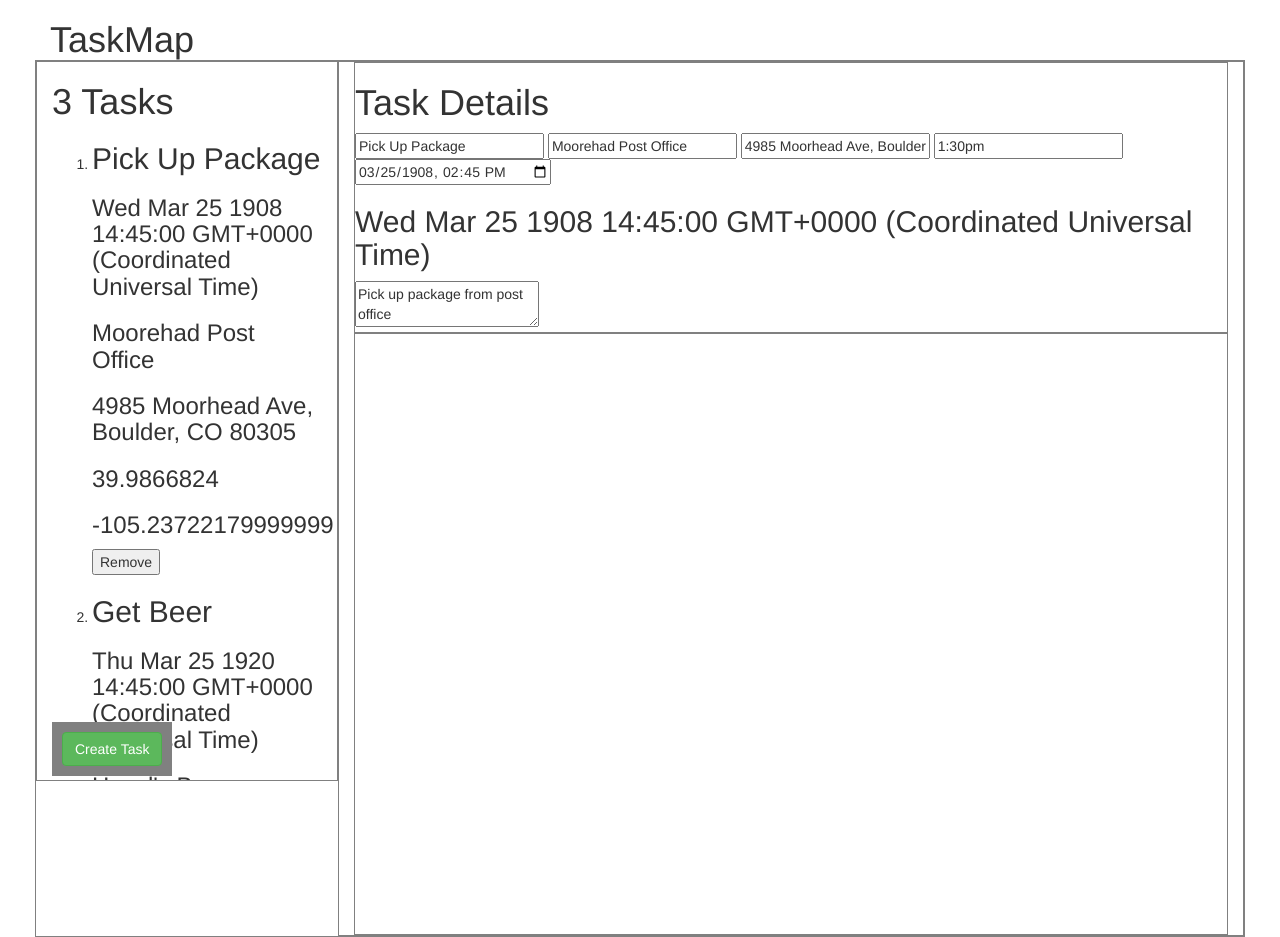
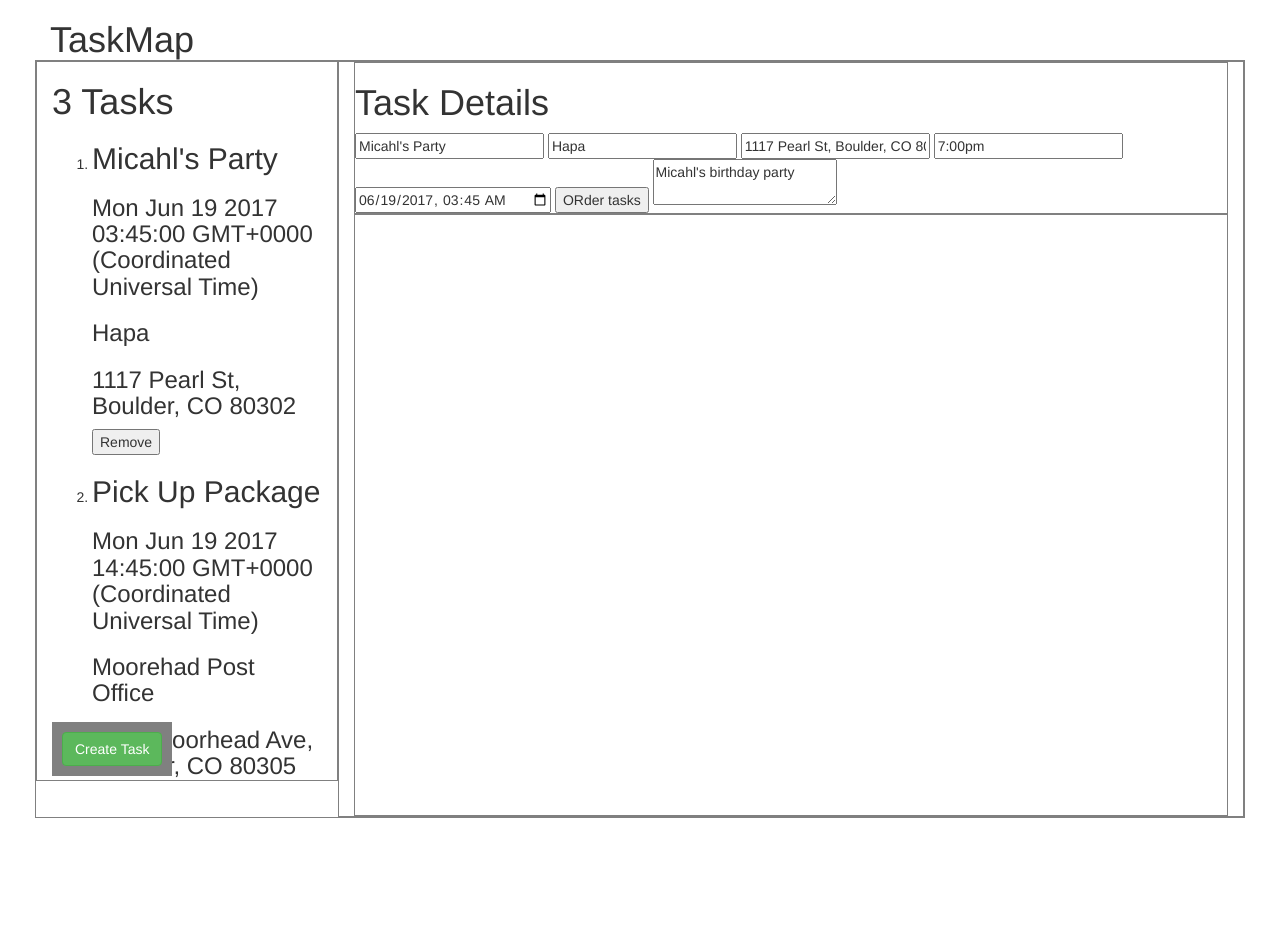
Before and after one commit to MichaelBadaracca-ElasticElephant/Task-Map, a website: page mapTask.html in a window 1280 px wide. After the commit the page ends 818 px from the top, so only its background shows below. Drawn offline with nearby package versions, Linux system fonts and the light colour scheme; no server answers.

Commit message:
Added code to reorder tasks in chronological order. Tried to track down weird bug with datetime - still looking for solution. Once a solution is found get rid of debuggin console.logs

```diff
--- a/main.js
+++ b/main.js
@@ -5,8 +5,6 @@ var item = Vue.component( 'task', {
                     <h3>{{task.dateTime.toString()}}</h3>
                     <h3>{{task.locationName}}</h3>
                     <h3>{{task.address}}</h3>
-                    <h3>{{task.lat}}</h3>
-                    <h3>{{task.lng}}</h3>
                     <button v-on:click="removeTask(task)">Remove</button>
                 </li>
               `,
@@ -22,13 +20,11 @@ var item = Vue.component( 'task', {
             this.$emit( 'remove-task', task );
         },
         selectTask: function ( task ) {
-            console.log( "Select Task from component" )
             this.$emit( 'select-task', task );
         }
     }
 });
 
-//take value from date-time picker and convert it into a date object
 var mainAppVm = new Vue( {
     //components: { VueTimepicker },
     el: '#app',
@@ -48,7 +44,7 @@ var mainAppVm = new Vue( {
                 description: "Pick up package from post office",
                 date: "6/18/2017",
                 time: "1:30 pm",
-                dateTime: new Date( "1908-03-25T14:45" ),
+                dateTime: new Date( "2017-06-19T14:45" ),
                 duration: 0.25,
                 locationName: "Moorehad Post Office",
                 address: "4985 Moorhead Ave, Boulder, CO 80305",
@@ -61,7 +57,7 @@ var mainAppVm = new Vue( {
                 description: "Get beer for Micahl's party",
                 date: "6/18/2017",
                 time: "4:30 pm",
-                dateTime: new Date( "1920-03-25T14:45" ),
+                dateTime: new Date( "2017-06-19T20:45" ),
                 duration: 0.25,
                 locationName: "Hazel's Beverage World",
                 address: "1955 28th St, Boulder, CO 80301",
@@ -74,7 +70,7 @@ var mainAppVm = new Vue( {
                 description: "Micahl's birthday party",
                 date: "6/18/2017",
                 time: "7:00 pm",
-                dateTime: new Date( "1998-03-25T14:45" ),
+                dateTime: new Date( "2017-06-19T03:45" ),
                 duration: 0.25,
                 locationName: "Hapa",
                 address: "1117 Pearl St, Boulder, CO 80302",
@@ -134,8 +130,16 @@ var mainAppVm = new Vue( {
             this.drawMap();
         },
         selectedTimeAsString: function () {
+            console.log( "#######" )
+            console.log( "SelectedTimeAsString", this.selectedTimeAsString );
+
+
+
             var dateObj = new Date( this.selectedTimeAsString );
+            console.log( "DateObj", dateObj );
             this.selectedTask.dateTime = dateObj;
+            console.log( "#######" )
+            this.sortTasksByTime();
         }
     },
     methods: {
@@ -222,6 +226,15 @@ var mainAppVm = new Vue( {
             this.selectedTask.locationName = place.name;
         },
         //*** PLACES AUTOCOMPLETE END ***
+
+
+        sortTasksByTime: function () {
+            //sorts tasks by ascending order (earliest to latest)
+            this.taskList.sort( function ( task1, task2 ) {
+                return task1.dateTime - task2.dateTime;
+            });
+        },
+
         newTask: function () {
 
             var newTask = {
@@ -230,6 +243,7 @@ var mainAppVm = new Vue( {
                 description: "",
                 date: "",
                 time: "",
+                dateTime:"",
                 duration: 0,
                 locationName: "",
                 address: "",
@@ -248,7 +262,13 @@ var mainAppVm = new Vue( {
         selectTask: function ( task ) {
             this.selectedTask = task;
             //Update selected time as string for date picker
+            console.log("*************")
+            console.log( "Tasks Time", this.selectedTask.dateTime );
+            //console.log( "Tasks time as string", convertDateTimeToLocalString( this.selectedTask.dateTime ) )
+
+
             this.selectedTimeAsString = convertDateTimeToLocalString( this.selectedTask.dateTime );
+            console.log( "*************" )
 
         },
         initializeDatePicker: function () {
@@ -256,9 +276,9 @@ var mainAppVm = new Vue( {
         }
     },
     created: function () {
+        this.sortTasksByTime()
         this.selectedTask = this.taskList[0];
         this.selectedTime = this.selectedTask.dateTime;
-
         this.getMapScript();
 
     }
@@ -269,14 +289,35 @@ $( document ).ready( function () {
     updateLocalTimePicker( mainAppVm.selectedTask.dateTime);
 })
 
-function convertDateTimeToLocalString(datetime) {
-    var dateTimeISOString = datetime.toISOString();
+function convertDateTimeToLocalString( datetime ) {
+    //BUG: for some reason converting to the ISO string is off by 6 hours
+    //as a temporary admittedly hacky work around you could subtract six hours before converting
+
+    console.log( "-----------" );
+    console.log( "Datetime", datetime );
+
+    var timeZoneOffset = datetime.getTimezoneOffset();
+    var timeZoneOffsetInHours= timeZoneOffset / 60;
+    var offsetDateTimeInMs = datetime.setHours( datetime.getHours() - timeZoneOffsetInHours);
+    var offsetDateTime = new Date( offsetDateTimeInMs )
+    //console.log( "Offset datetime", offsetDateTime);
+
+    console.log( "Timezone Offset", timeZoneOffsetInHours );
+    var dateTimeISOString = offsetDateTime.toISOString();
+    //var dateTimeISOString = datetime.toUTCString();
+    console.log( "ISO String", dateTimeISOString )
     //this takes something like 1908-03-25T20:45:00.000Z and takes the last character off to make it 1908-03-25T20:45:00.000 which is an acceptable format for the datetime-local picker
     var dateTimeStringFormatted = dateTimeISOString.substring( 0, dateTimeISOString.length - 1 );
-    console.log("datetimeformattedd", dateTimeStringFormatted );
+    console.log( "datetimeformattedd", dateTimeStringFormatted );
+    console.log( "-----------" );
     return dateTimeStringFormatted;
 }
 
 function updateLocalTimePicker( datetime) {
     document.getElementById( "date-time-picker" ).value = convertDateTimeToLocalString( datetime );
 }
+
+
+
+
+//sort when the date changes
--- a/mapTask.html
+++ b/mapTask.html
@@ -60,8 +60,7 @@
                         <input id="autocomplete" v-model="selectedTask.address" placeholder="Enter address" v-on:focus="geolocate()" type="text" />
                         <input id="scrollDefaultExample" v-model="selectedTask.time"  type="text" />
                         <input id="date-time-picker" type="datetime-local" v-model="selectedTimeAsString">
-                        <!--<input id="date-time-picker" type="datetime-local" />-->
-                        <h2>{{selectedTask.dateTime.toString()}}</h2>
+                        <button v-on:click="sortTasksByTime">ORder tasks</button>
                         <!--<vue-timepicker></vue-timepicker>-->
                     </span>
                     <textarea id="cur-task-desc" v-model="selectedTask.description"></textarea>
```
